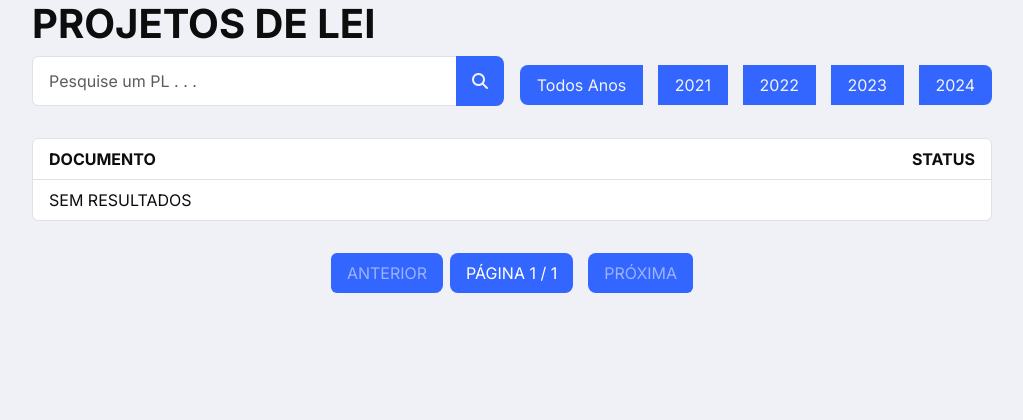
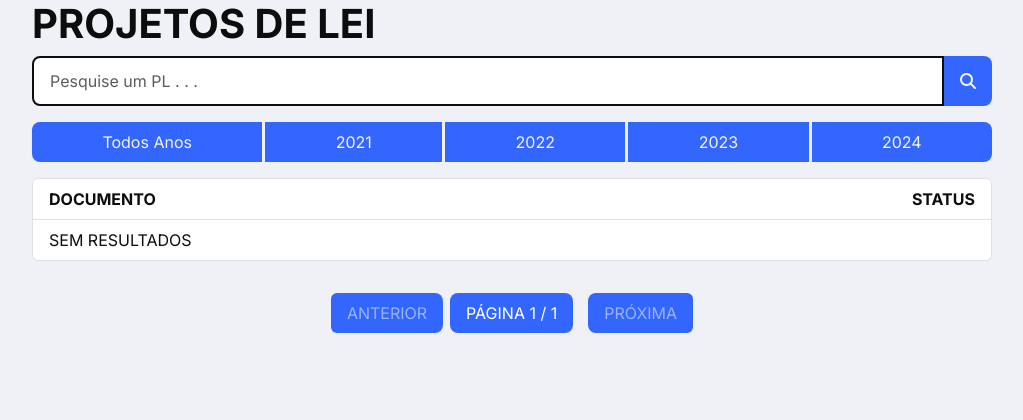
Before and after one commit to dvanael/camara-spp-django, a Django app: page /projetos-de-lei/ in a window 1280 px wide. Shown: the part 146-566 px from the top of the page, without its empty margins (128-1151 px from the left). Run offline with Django 5.2, Linux system fonts and the light colour scheme; data that the repository does not hold is empty; some libraries are stand-ins or nearby versions.

Commit message:
feat: atualiza templates

```diff
--- a/static/css/forms.css
+++ b/static/css/forms.css
@@ -1,5 +1,8 @@
 .img-forms {
     object-fit: cover;
+    @media screen and (max-width: 576px) {
+        width: 50%;
+    }
 }
 
 #InputName, #InputEmail, #InputDesc {
--- a/static/css/main.css
+++ b/static/css/main.css
@@ -317,3 +317,12 @@ section {
 .asteriskField{
   display: none;
 }
+
+.form-control{
+  border-radius: var(--default-radius);
+  border: var(--text-950) var(--border-size) solid;
+  &:focus{
+    border: var(--primary-500) var(--border-size) solid !important;
+    box-shadow: none;
+  }
+}
--- a/static/css/navbar.css
+++ b/static/css/navbar.css
@@ -57,6 +57,9 @@
     z-index: 100;
   }
 }
+.btn-menu{
+  border: var(--border-size) solid var(--text-950) !important;
+}
 
 
 .logo{
@@ -64,7 +67,9 @@
   @media screen and (max-width: 576px) {
     display: flex;
     justify-content: center;
-    width: 90vw;
+    align-items: center;
+    width: 50vw;
+    margin-left: 100px ;
   }
   &:hover{
     scale: 1.1;
--- a/templates/app/ouvidoria.html
+++ b/templates/app/ouvidoria.html
@@ -19,7 +19,7 @@
     {% include "components/message.html" %}
   {% endif %}
 
-  <div class="row">
+  <div class="row mb-5">
     <div class="col-lg-6 col-md-6 col-sm-12  align-items-center justify-content-center d-flex my-auto flex-column">
       <div class="esic-title text-center">
         <h1>OUVIDORIA</h1>
--- a/templates/app/projetos-de-lei.html
+++ b/templates/app/projetos-de-lei.html
@@ -18,14 +18,14 @@
 
   <h1>PROJETOS DE LEI</h1>
     <div class="nav-content">
-      <form class="d-flex gap-3 justify-content-center align-items-center" role="search-filter">
-        <div class="input-group mb-3">
-          <input type="text" class="form-control" name="search" value="{{search}}" placeholder="Pesquise um PL . . ." aria-label="Recipient's username" aria-describedby="button-addon2">
-          <button class="btn btn-outline-secondary" type="button" id="button-addon2">
+      <form class="row d-flex gap-3 justify-content-center align-items-center" role="search-filter">
+        <div class="col-12 input-group">
+          <input type="text" class="form-control mb-0" name="search" value="{{search}}" placeholder="Pesquise um PL . . ." aria-label="Recipient's username" aria-describedby="button-addon2">
+          <button class="btn btn-outline-secondary m-0" type="button" id="button-addon2">
             <i class="fa-solid fa-magnifying-glass"></i>
           </button>
         </div>
-        <div class="btn-group gap-3 mb-4" role="group">
+        <div class="col-12 btn-group gap-1 mb-3" role="group">
           <button type="submit" name="ano" value="" class="btn {% if ano_selected == "" %}active-year{% endif %}">
             Todos Anos
           </button>
```
